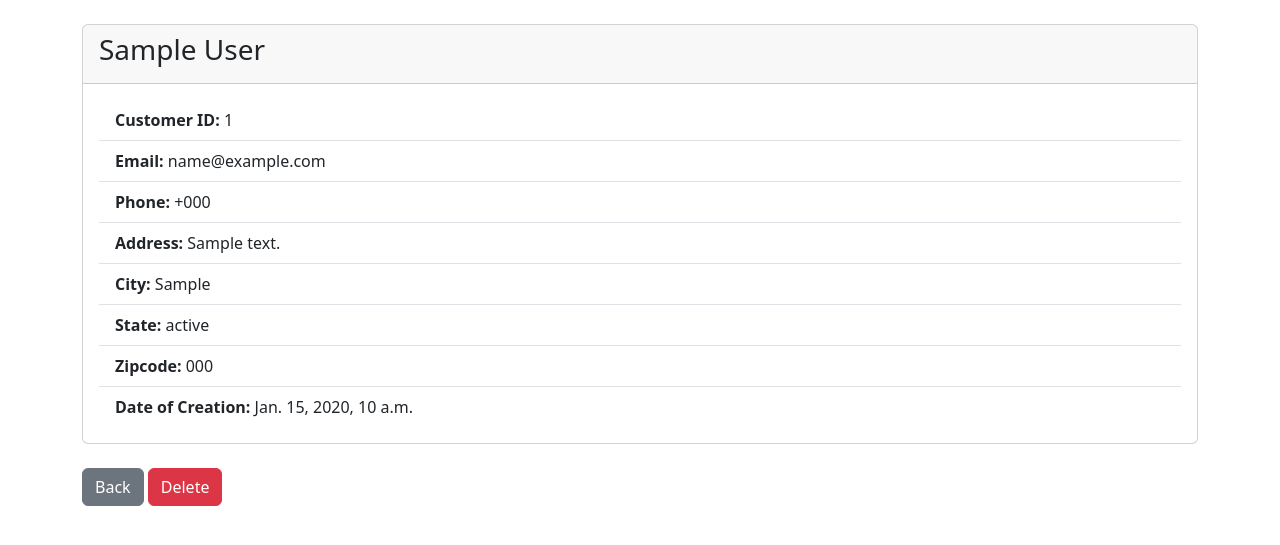
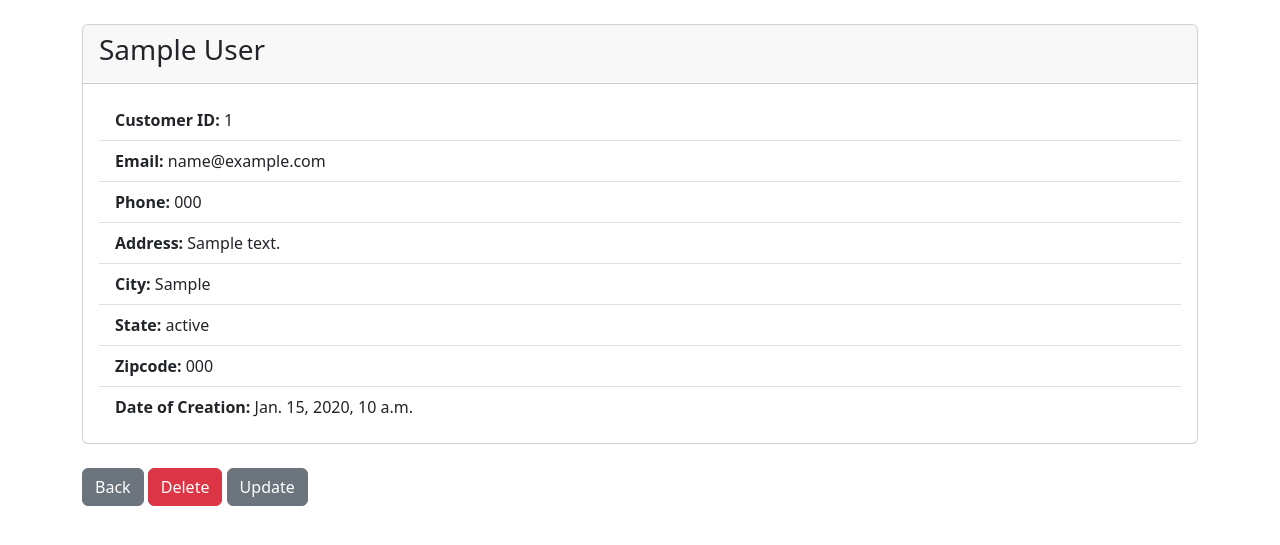
Before and after one commit to danndongi02/Django-CRM, a Django app: page /record/1 in a window 1280 px wide. Shown: the part 56-601 px from the top of the page. Run offline with Django 4.2, Linux system fonts and the light colour scheme; a user stored in the database is signed in; tables that the repository leaves empty hold one stand-in row (values such as "Sample post").

Commit message:
Added Update Button

```diff
--- a/website/templates/record.html
+++ b/website/templates/record.html
@@ -13,7 +13,7 @@
         <strong>Email: </strong>{{ customer_record.email }}
       </li>
       <li class="list-group-item">
-        <strong>Phone: </strong>+{{ customer_record.phone }}
+        <strong>Phone: </strong>{{ customer_record.phone }}
       </li>
       <li class="list-group-item">
         <strong>Address: </strong>{{ customer_record.address }}
@@ -39,5 +39,8 @@
 <a href="{% url 'delete_record' customer_record.id %}" class="btn btn-danger"
   >Delete</a
 >
+<a href="{% url 'update_record' customer_record.id %}" class="btn btn-secondary"
+  >Update</a
+>
 
 {% endblock content %}
```
